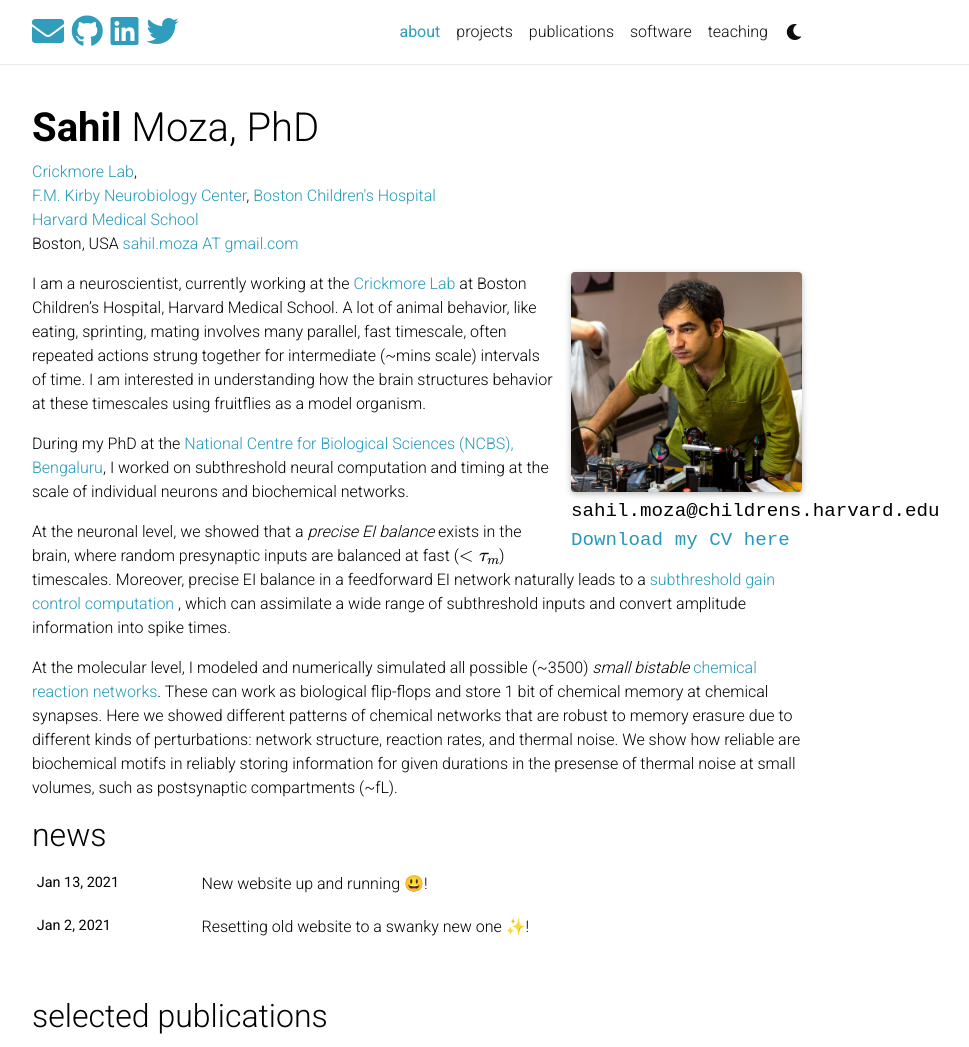
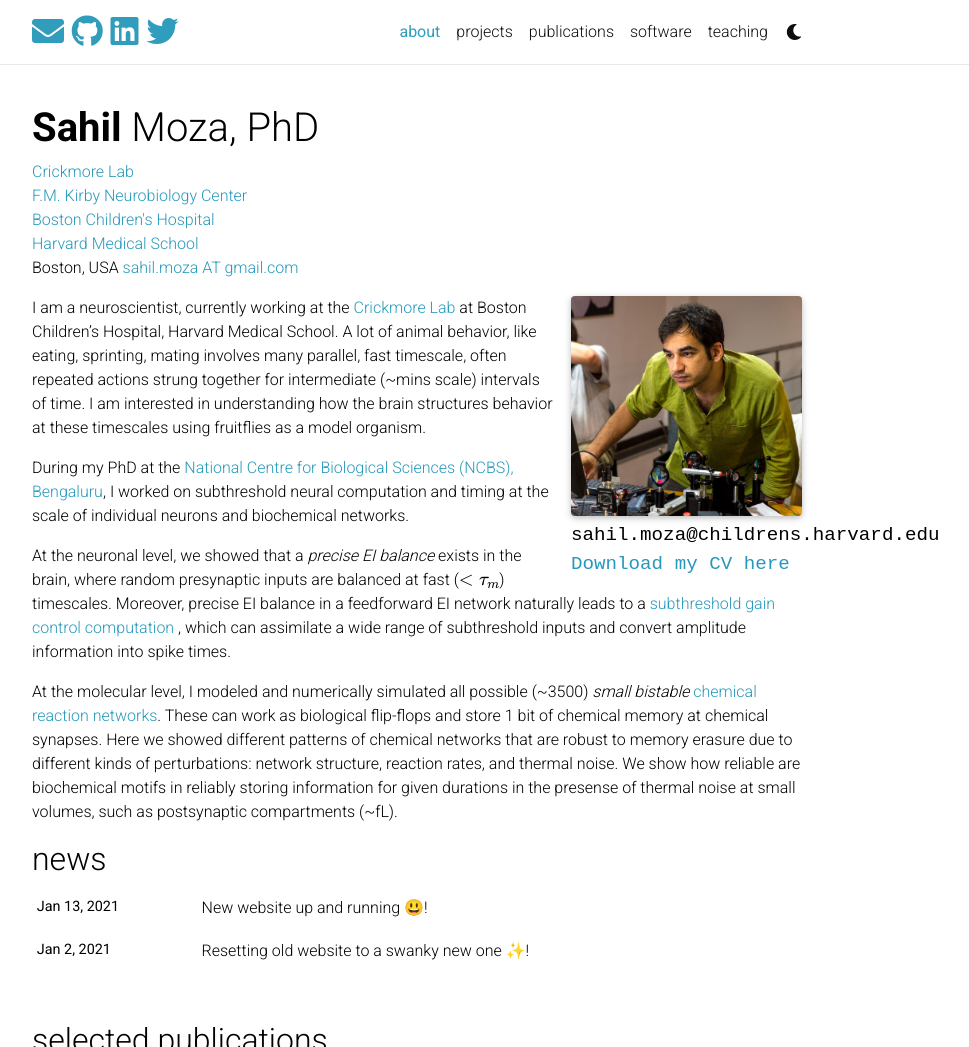
Before and after one commit to sahilm89/sahilm89.github.io, a Jekyll site: the page built from _pages/about.md, in a window 1280 px wide and 1245 px high, cut to the strip 0-1047 px from the top of the window. Shown: the whole strip, without its empty margins (223-1192 px from the left). Built offline with Jekyll 4.4.1, drawn with Linux system fonts in a browser that asks for light colours; nearby versions of some CDN libraries; emoji names are drawn with the system emoji font; a style sheet for code colours, icons or effects is not loaded.

```diff
--- a/_pages/about.md
+++ b/_pages/about.md
@@ -3,10 +3,10 @@ layout: about
 title: about
 permalink: /
 description: |
-    <a href="http://crickmorelab.org"> Crickmore Lab</a>,<br>
-    <a href="http://kirbyneuro.org">F.M. Kirby Neurobiology Center</a>,
+    <a href="http://crickmorelab.org"> Crickmore Lab</a><br>
+    <a href="http://kirbyneuro.org">F.M. Kirby Neurobiology Center</a><br>
     <a href="https://www.childrenshospital.org/">Boston Children's Hospital</a><br>
-    <a href=https://hms.harvard.edu">Harvard Medical School</a><br>
+    <a href="https://hms.harvard.edu">Harvard Medical School</a><br>
     Boston, USA
     <a href="mailto:sahil.moza@gmail.com">sahil.moza AT gmail.com</a>
 
```
